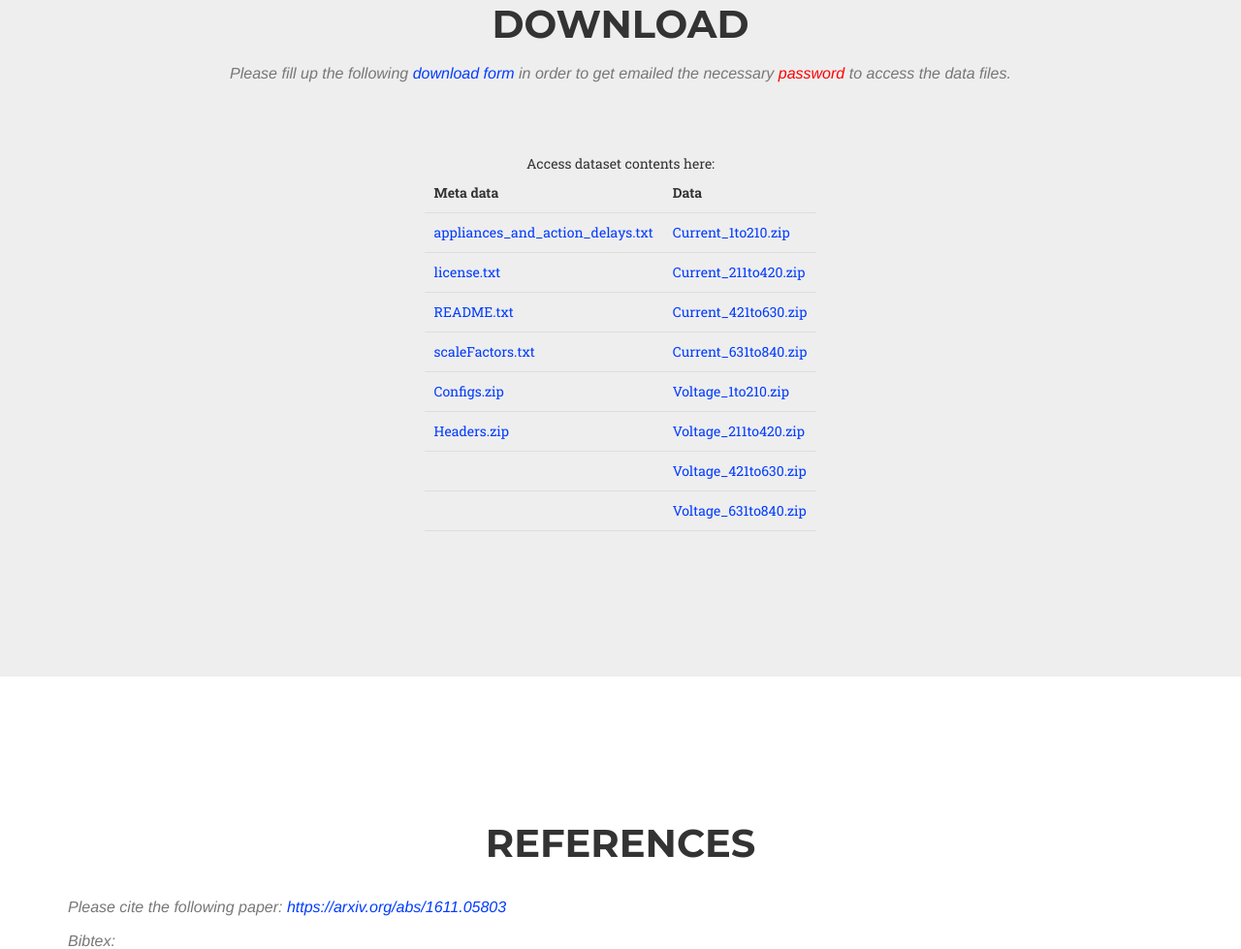
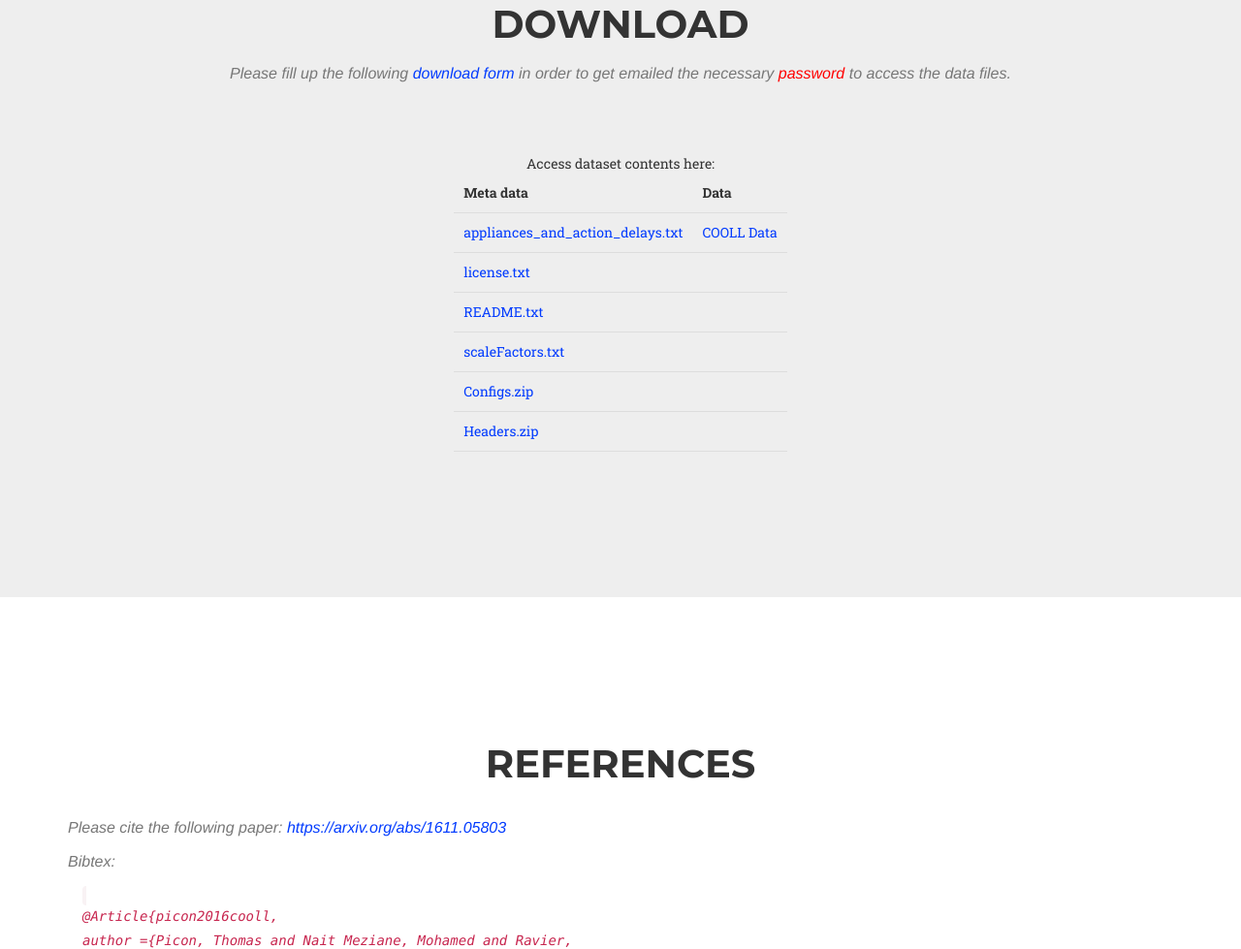
Before and after one commit to coolldataset/coolldataset.github.io, a website: page index.html in a window 1280 px wide. Shown: the part 1385-2364 px from the top of the page at 97% size. Drawn offline with nearby package versions, Linux system fonts and the light colour scheme; a web font is replaced by a local one.

Commit message:
change index

```diff
--- a/index.html
+++ b/index.html
@@ -135,7 +135,7 @@
 						<a href="COOLL/appliances_and_action_delays.txt" download>appliances_and_action_delays.txt</a>
 						</td>
 						<td>
-						<a href="https://drive.google.com/drive/folders/0B_6TTzj0qfG6UEdxaExBekFFcGc" download>Current_1to210.zip</a>
+						<a href="https://drive.google.com/drive/folders/0B_6TTzj0qfG6UEdxaExBekFFcGc" download target="_blank">COOLL Data</a>
 						</td>
 					</tr>
 					<tr>
@@ -143,7 +143,6 @@
 						<a href="COOLL/license.txt" download>license.txt</a>
 						</td>
 						<td>
-						<a href="https://github.com/coolldataset/coolldataset.github.io/raw/master/COOLL/Data/Current_211to420.zip" download>Current_211to420.zip</a>
 						</td>
 					</tr>
 					<tr>
@@ -151,7 +150,6 @@
 						<a href="COOLL/README.txt" download>README.txt</a>
 						</td>
 						<td>
-						<a href="https://github.com/coolldataset/coolldataset.github.io/raw/master/COOLL/Data/Current_421to630.zip" download>Current_421to630.zip</a>
 						</td>
 					</tr>
 					<tr>
@@ -159,7 +157,6 @@
 						<a href="COOLL/scaleFactors.txt" download>scaleFactors.txt</a>
 						</td>
 						<td>
-						<a href="https://github.com/coolldataset/coolldataset.github.io/raw/master/COOLL/Data/Current_631to840.zip" download>Current_631to840.zip</a>
 						</td>
 					</tr>
 					<tr>
@@ -167,7 +164,6 @@
 						<a href="COOLL/Configs.zip" download>Configs.zip</a>
 						</td>
 						<td>
-						<a href="https://github.com/coolldataset/coolldataset.github.io/raw/master/COOLL/Data/Voltage_1to210.zip" download>Voltage_1to210.zip</a>
 						</td>
 					</tr>
 					<tr>
@@ -175,24 +171,9 @@
 						<a href="COOLL/Headers.zip" download>Headers.zip</a>
 						</td>
 						<td>
-						<a href="https://github.com/coolldataset/coolldataset.github.io/raw/master/COOLL/Data/Voltage_211to420.zip" download>Voltage_211to420.zip</a>
 						</td>
 					</tr>
-					<tr>
-						<td>
-						</td>
-						<td>
-						<a href="https://github.com/coolldataset/coolldataset.github.io/raw/master/COOLL/Data/Voltage_421to630.zip" download>Voltage_421to630.zip</a>
-						</td>
-					</tr>
-					<tr>
-						<td>
-						</td>
-						<td>
-						<a href="https://github.com/coolldataset/coolldataset.github.io/raw/master/COOLL/Data/Voltage_631to840.zip" download>Voltage_631to840.zip</a>
-						</td>
-					</tr>
-					</table>
+				</table>
 				</div>
 			</div>
 		</div>
```
